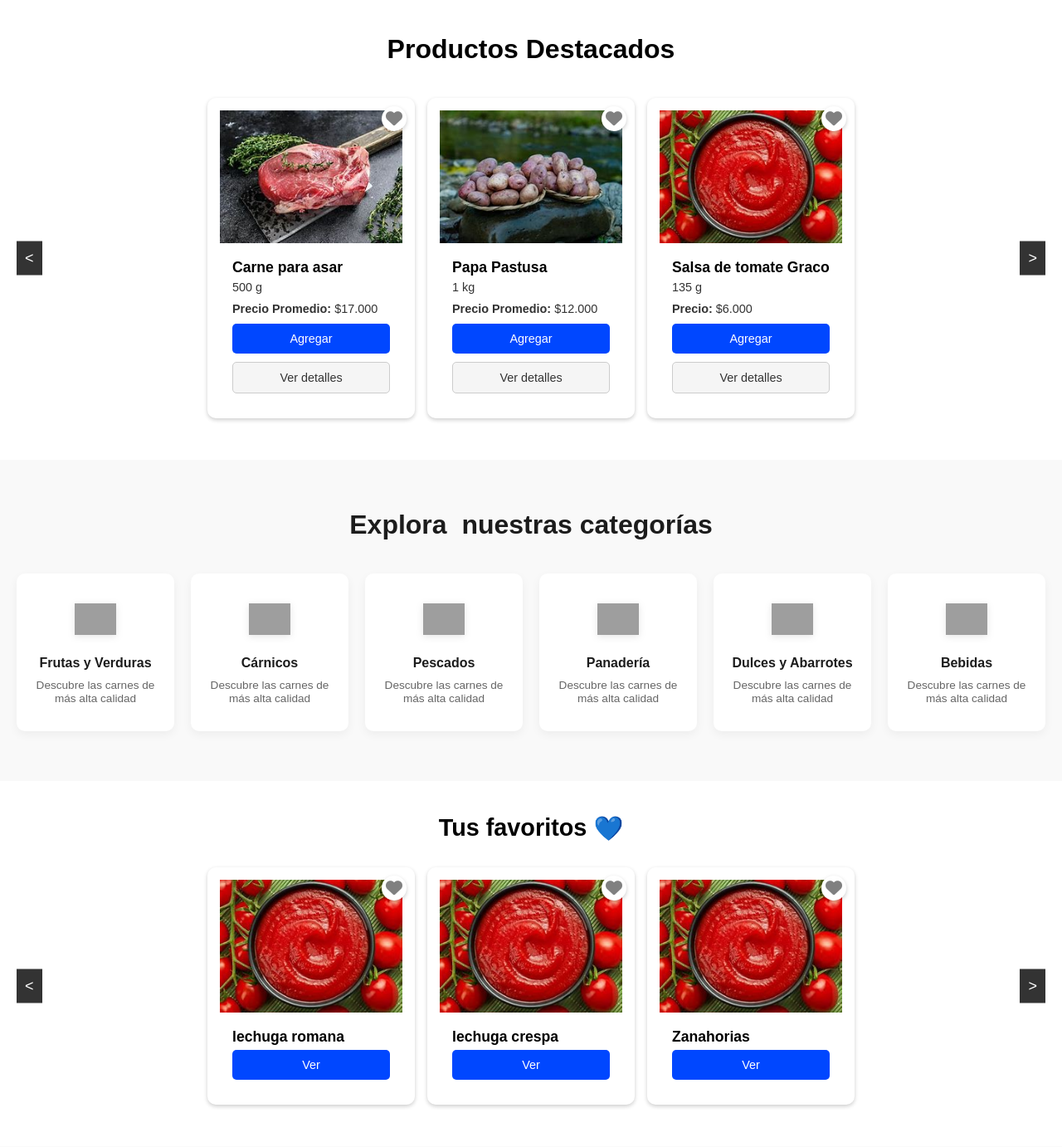
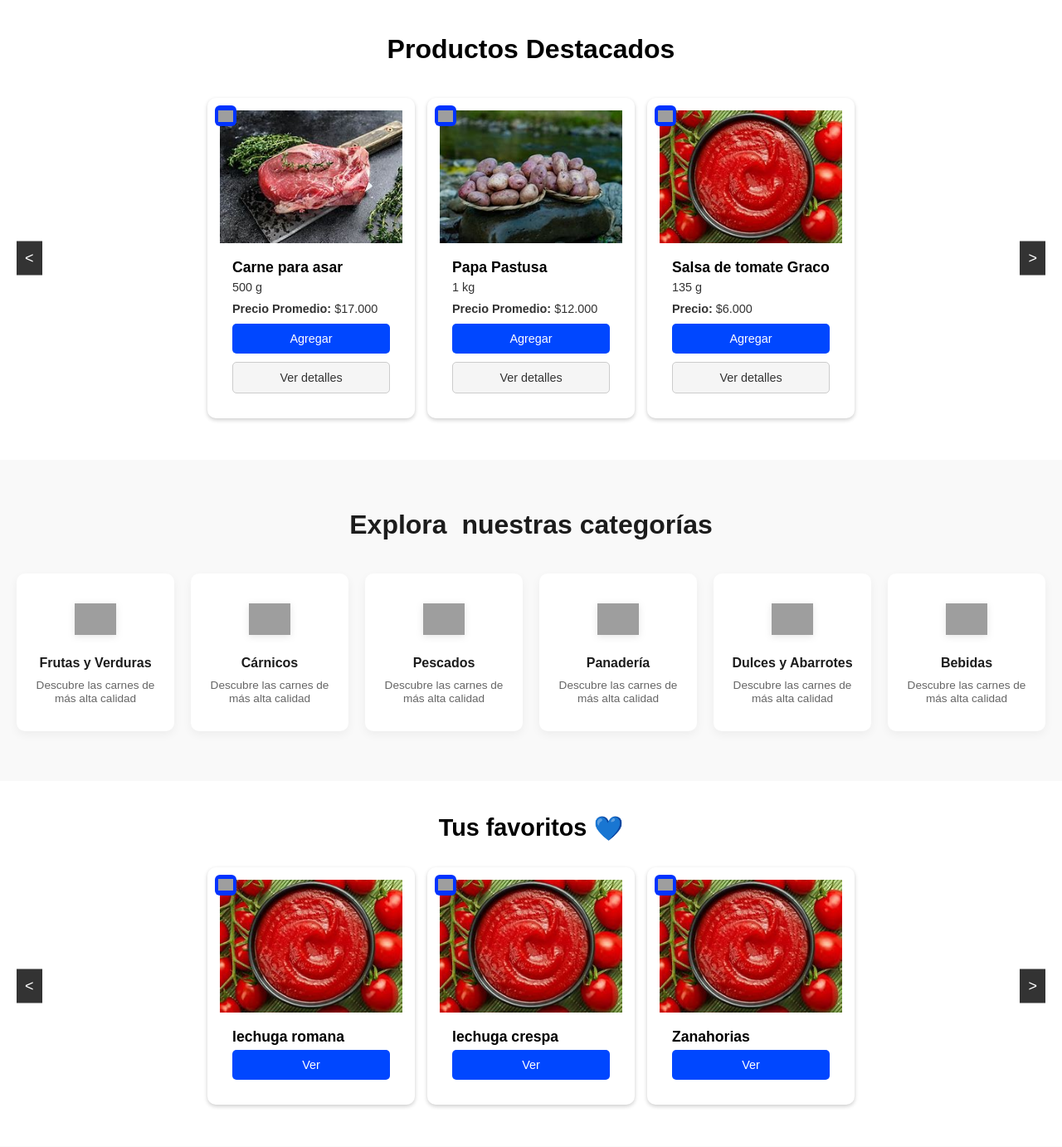
Before and after one commit to SoliDeoGloria123/LuckasEnt_, a FastAPI app: page /page in a window 1280 px wide. Shown: the part 394-1776 px from the top of the page at 83% size. Run offline with FastAPI, Linux system fonts and the light colour scheme; grey boxes are pictures that could not be loaded.

Commit message:
the profile alerts have been modified and the icons of the hearts on the payment page have been changed.

```diff
--- a/trim_2/3.elb_nav/SRC/front_end/static/css/detalleproduct.css
+++ b/trim_2/3.elb_nav/SRC/front_end/static/css/detalleproduct.css
@@ -423,12 +423,11 @@ body {
   padding: 60px 80px 60px 80px;
   display: flex;
   flex-direction: row;
-  gap: 60px;
   align-items: center;
   justify-content: center;
   position: relative;
   overflow: hidden;
-  max-width: 800px;
+  max-width: 1026px;
   width: 100%;
   border-radius: 8px;
   box-shadow: 0 4px 20px rgba(0, 0, 0, 0.15);
@@ -449,7 +448,6 @@ body {
   text-align: left;
   font-family: "Roboto-Bold", sans-serif;
   font-size: 40px;
-  line-height: 48px;
   font-weight: 700;
   position: relative;
   align-self: stretch;
--- a/trim_2/3.elb_nav/SRC/front_end/static/css/olvidacontra.css
+++ b/trim_2/3.elb_nav/SRC/front_end/static/css/olvidacontra.css
@@ -14,7 +14,7 @@ body {
     width: 550px;
     padding: 30px;
     background: white;
-    border-radius: 50px;
+    border-radius: 12px;
     box-shadow: 0 0 10px rgba(0, 0, 0, 0.1);
     text-align: center;
 }
--- a/trim_2/3.elb_nav/SRC/front_end/static/css/page.css
+++ b/trim_2/3.elb_nav/SRC/front_end/static/css/page.css
@@ -109,6 +109,7 @@
   .nav-menu a:hover {
     text-decoration: underline;
   }
+
   .menu-container {
     background: #ffffff;
     padding: 4px 48px;
@@ -152,6 +153,7 @@
   .menu-link:hover {
     color: #0033ff;
   }
+
   .hero {
     width: 100%;
     background-color: #ffffff;
@@ -268,8 +270,6 @@
     /* Ajusta para que entren solo 3 tarjetas */
   }
 
-
-
   .carousel::-webkit-scrollbar {
     display: none;
     /* oculta el scroll */
@@ -288,33 +288,6 @@
   .card:hover {
     transform: translateY(-5px);
   }
-
-  .favorite {
-    position: absolute;
-    top: 10px;
-    right: 10px;
-    background-color: white;
-    border-radius: 50%;
-    width: 30px;
-    height: 30px;
-    display: flex;
-    align-items: center;
-    justify-content: center;
-    font-size: 18px;
-    cursor: pointer;
-    box-shadow: 0 2px 5px rgba(0, 0, 0, 0.2);
-  }
-
-  .favorite i {
-    color: gray;
-    transition: color 0.3s;
-  }
-
-  .favorite.active i {
-    color: rgb(0, 0, 255);
-    /* Cuando se activa, el icono se pone rojo */
-  }
-
 
 
   .card img {
@@ -507,15 +480,34 @@
     right: 0;
   }
 
-  .favorite {
+ /* Botón de favoritos */
+.product-card__favorite-btn {
+  position: absolute;
+  top: 9px;
+  left: 9px;
+  width: 26px;
+  height: 25px;
+  background: #0033ff;
+  border-radius: 6px;
+  border: none;
+  display: flex;
+  align-items: center;
+  justify-content: center;
   cursor: pointer;
-    font-size: 20px;
-    color: gray;
 }
 
-  .favorite.active {
-    color: red;
-    /* Cambia el color cuando está activo */
+.product-card__favorite-btn::after {
+  content: "";
+  width: 18px;
+  height: 18px;
+  background: url("https://i.ibb.co/vxCD1bnN/Vector-1.png") no-repeat center;
+  background-size: contain;
+}
+
+.product-card__favorite-btn:hover::after,
+.product-card__favorite-btn--active::after {
+  background: url("https://i.ibb.co/Zzr72p9L/Vector.png") no-repeat center;
+  background-size: contain;
 }
 
 
--- a/trim_2/3.elb_nav/SRC/front_end/static/css/registrostile.css
+++ b/trim_2/3.elb_nav/SRC/front_end/static/css/registrostile.css
@@ -16,7 +16,7 @@ body {
     padding: 20px;
     background-color: white;
     box-shadow: 0px 4px 10px rgba(0, 0, 0, 0.1);
-    border-radius: 10px;
+    border-radius: 12px;
     text-align: center;
     position: relative;
 }
--- a/trim_2/3.elb_nav/SRC/front_end/static/js/carousel2.js
+++ b/trim_2/3.elb_nav/SRC/front_end/static/js/carousel2.js
@@ -96,3 +96,16 @@ document.addEventListener("DOMContentLoaded", function () {
         });
     });
 });
+
+  // ===== FAVORITOS Y MENSAJES =====
+  // Manejo de botones de favoritos
+  const favoriteBorders = document.querySelectorAll(".product-card__favorite-btn")
+
+  favoriteBorders.forEach((favoriteBorder) => {
+    favoriteBorder.addEventListener("click", function () {
+      this.classList.toggle("liked")
+      if (this.classList.contains("liked")) {
+        showMessage("Se guardó satisfactoriamente este producto")
+      }
+    })
+  })
--- a/trim_2/3.elb_nav/SRC/front_end/templates/Mi_Cuenta.html
+++ b/trim_2/3.elb_nav/SRC/front_end/templates/Mi_Cuenta.html
@@ -13,7 +13,7 @@
 <body>
     <!-- Barra de navegación -->
     <div class="top-bar">
-        <img class="logo" src="rectangle-41370.png" alt="Logo" />
+        <img class="logo" src="https://images.unsplash.com/photo-1612368871329-946fd8ddbb89?q=80&w=1287&auto=format&fit=crop&ixlib=rb-4.0.3&ixid=M3wxMjA3fDB8MHxwaG90by1wYWdlfHx8fGVufDB8fHx8fA%3D%3D" alt="Logo" />
         <div class="nav-title">Perfil</div>
         <div class="navigation">
             <a href="{{ url_for('page') }}" class="nav-link">Inicio</a>
@@ -63,7 +63,7 @@
             <!-- Sección de perfil -->
             <div class="profile-section">
                 <div class="profile-frame">
-                    <img class="profile-avatar" src="avatar0.png" alt="Avatar de Usuario">
+                    <img class="profile-avatar" src="https://images.unsplash.com/photo-1612368871329-946fd8ddbb89?q=80&w=1287&auto=format&fit=crop&ixlib=rb-4.0.3&ixid=M3wxMjA3fDB8MHxwaG90by1wYWdlfHx8fGVufDB8fHx8fA%3D%3D" alt="Avatar de Usuario">
                     <div class="profile-container">
                         <div class="profile-title">Hola Steeven!</div>
                         <div class="profile-selection">
--- a/trim_2/3.elb_nav/SRC/front_end/templates/detalleproduct.html
+++ b/trim_2/3.elb_nav/SRC/front_end/templates/detalleproduct.html
@@ -11,7 +11,7 @@
 
 <body>
     <div class="top-bar">
-        <img class="logo" src="rectangle-41370.png" alt="Logo" />
+        <img class="logo" src="https://images.unsplash.com/photo-1612368871329-946fd8ddbb89?q=80&w=1287&auto=format&fit=crop&ixlib=rb-4.0.3&ixid=M3wxMjA3fDB8MHxwaG90by1wYWdlfHx8fGVufDB8fHx8fA%3D%3D" alt="Logo" />
         <div class="nav-title">Exploración de Productos</div>
         <div class="navigation">
             <a href="{{ url_for('page') }}" class="nav-link">Inicio</a>
--- a/trim_2/3.elb_nav/SRC/front_end/templates/page.html
+++ b/trim_2/3.elb_nav/SRC/front_end/templates/page.html
@@ -79,7 +79,7 @@
             <div class="carousel">
                 <!-- Card 1 -->
                 <div class="card">
-                    <div class="favorite"><i class="fas fa-heart"></i></div>
+                     <button class="product-card__favorite-btn" aria-label="Añadir a favoritos"></button>
                     <img src="{{ url_for('static', path='img/OIP.jpg') }}" alt="Carne para asar">
                     <div class="card-content">
                         <h3>Carne para asar</h3>
@@ -94,7 +94,7 @@
 
                 <!-- Card 2 -->
                 <div class="card">
-                    <div class="favorite"><i class="fas fa-heart"></i></div>
+                    <button class="product-card__favorite-btn" aria-label="Añadir a favoritos"></button>
                     <img src="{{ url_for('static', path='img/OIP_1.jpg') }}" alt="Papa Pastusa">
                     <div class="card-content">
                         <h3>Papa Pastusa</h3>
@@ -110,7 +110,7 @@
 
                 <!-- Card 3 -->
                 <div class="card">
-                    <div class="favorite"><i class="fas fa-heart"></i></div>
+                    <button class="product-card__favorite-btn" aria-label="Añadir a favoritos"></button>
                     <img src="{{ url_for('static', path='img/OIP_2.jpg') }}" alt="Salsa de tomate Graco">
                     <div class="card-content">
                         <h3>Salsa de tomate Graco</h3>
@@ -124,7 +124,7 @@
                 </div>
                 <!-- Card 4 -->
                 <div class="card">
-                    <div class="favorite"><i class="fas fa-heart"></i></div>
+                    <button class="product-card__favorite-btn" aria-label="Añadir a favoritos"></button>
                     <img src="{{ url_for('static', path='img/OIP_2.jpg') }}" alt="Salsa de tomate Graco">
                     <div class="card-content">
                         <h3>Salsa de tomate Graco</h3>
@@ -138,7 +138,7 @@
                 </div>
                 <!-- Card 5  -->
                 <div class="card">
-                    <div class="favorite"><i class="fas fa-heart"></i></div>
+                    <button class="product-card__favorite-btn" aria-label="Añadir a favoritos"></button>
                     <img src="{{ url_for('static', path='img/OIP_2.jpg') }}" alt="Salsa de tomate Graco">
                     <div class="card-content">
                         <h3>Salsa de tomate Graco</h3>
@@ -152,7 +152,7 @@
                 </div>
                 <!-- Card 6 -->
                 <div class="card">
-                    <div class="favorite"><i class="fas fa-heart"></i></div>
+                    <button class="product-card__favorite-btn" aria-label="Añadir a favoritos"></button>
                     <img src="{{ url_for('static', path='img/OIP_2.jpg') }}" alt="Salsa de tomate Graco">
                     <div class="card-content">
                         <h3>Salsa de tomate Graco</h3>
@@ -166,8 +166,7 @@
                 </div>
                 <!-- Card 7 -->
                 <div class="card">
-                    <div class="favorite"><i class="fas fa-heart"></i></div>
-
+                    <button class="product-card__favorite-btn" aria-label="Añadir a favoritos"></button>
                     <img src="{{ url_for('static', path='img/OIP_2.jpg') }}" alt="Salsa de tomate Graco">
                     <div class="card-content">
                         <h3>Salsa de tomate Graco</h3>
@@ -257,8 +256,7 @@
             <div class="carousel">
                 <!-- Producto 1 -->
                 <div class="card">
-                    <div class="favorite"><i class="fas fa-heart"></i></div>
-
+                    <button class="product-card__favorite-btn" aria-label="Añadir a favoritos"></button>
                     <img src="{{ url_for('static', path='img/OIP_2.jpg') }}" alt="Salsa de tomate Graco">
                     <div class="card-content">
                         <h3 aling center>lechuga romana</h3>
@@ -269,8 +267,7 @@
                 </div>
                 <!-- Producto 2 -->
                 <div class="card">
-                    <div class="favorite"><i class="fas fa-heart"></i></div>
-
+                    <button class="product-card__favorite-btn" aria-label="Añadir a favoritos"></button>
                     <img src="{{ url_for('static', path='img/OIP_2.jpg') }}" alt="Salsa de tomate Graco">
                     <div class="card-content">
                         <h3 aling center>lechuga crespa</h3>
@@ -282,8 +279,7 @@
 
                 <!-- Producto 3 -->
                 <div class="card">
-                    <div class="favorite"><i class="fas fa-heart"></i></div>
-
+                    <button class="product-card__favorite-btn" aria-label="Añadir a favoritos"></button>
                     <img src="{{ url_for('static', path='img/OIP_2.jpg') }}" alt="Salsa de tomate Graco">
                     <div class="card-content">
                         <h3 aling center>Zanahorias</h3>
@@ -295,8 +291,7 @@
 
                 <!-- Producto 4 -->
                 <div class="card">
-                    <div class="favorite"><i class="fas fa-heart"></i></div>
-
+                    <button class="product-card__favorite-btn" aria-label="Añadir a favoritos"></button>
                     <img src="{{ url_for('static', path='img/OIP_2.jpg') }}" alt="Salsa de tomate Graco">
                     <div class="card-content">
                         <h3 aling center>lechuga romana</h3>
@@ -307,8 +302,7 @@
                 </div>
                 <!-- Producto 5 -->
                 <div class="card">
-                    <div class="favorite"><i class="fas fa-heart"></i></div>
-
+                    <button class="product-card__favorite-btn" aria-label="Añadir a favoritos"></button>
                     <img src="{{ url_for('static', path='img/OIP_2.jpg') }}" alt="Salsa de tomate Graco">
                     <div class="card-content">
                         <h3 aling center>lechuga romana</h3>
@@ -320,8 +314,7 @@
 
                 <!-- Producto 6 -->
                 <div class="card">
-                    <div class="favorite"><i class="fas fa-heart"></i></div>
-
+                    <button class="product-card__favorite-btn" aria-label="Añadir a favoritos"></button>
                     <img src="{{ url_for('static', path='img/OIP_2.jpg') }}" alt="Salsa de tomate Graco">
                     <div class="card-content">
                         <h3 aling center>lechuga romana</h3>
@@ -333,8 +326,7 @@
 
                 <!-- Producto 7 -->
                 <div class="card">
-                    <div class="favorite"><i class="fas fa-heart"></i></div>
-
+                    <button class="product-card__favorite-btn" aria-label="Añadir a favoritos"></button>
                     <img src="{{ url_for('static', path='img/OIP_2.jpg') }}" alt="Salsa de tomate Graco">
                     <div class="card-content">
                         <h3 aling center>lechuga romana</h3>
@@ -401,6 +393,7 @@
     </section>
 
     <script src="{{ url_for('static', path='js/carousel2.js') }}"></script>
+
 </body>
 <footer>
     <div class="footer">
--- a/trim_2/3.elb_nav/SRC/front_end/templates/productoprecio.html
+++ b/trim_2/3.elb_nav/SRC/front_end/templates/productoprecio.html
@@ -48,7 +48,7 @@
 
   <div class="producto-detalle">
     <div class="producto-img">
-      <img src="tufoto.jpg" alt="Arándanos Pack 120g">
+      <img src="https://images.unsplash.com/photo-1548692972-dd5753b37b9f?q=80&w=1287&auto=format&fit=crop&ixlib=rb-4.0.3" alt="Arándanos Pack 120g">
       <div class="favorito">
         <i class="icon-heart"></i>
       </div>
--- a/trim_2/3.elb_nav/SRC/front_end/templates/productoreseña.html
+++ b/trim_2/3.elb_nav/SRC/front_end/templates/productoreseña.html
@@ -48,7 +48,7 @@
 
     <div class="producto-detalle">
         <div class="producto-img">
-            <img src="img/descarga (1).jpg" alt="Arándanos Pack 120g">
+            <img src="https://images.unsplash.com/photo-1548692972-dd5753b37b9f?q=80&w=1287&auto=format&fit=crop&ixlib=rb-4.0.3" alt="Arándanos Pack 120g">
             <div class="favorito">
                 <i class="icon-heart"></i>
             </div>
--- a/trim_2/3.elb_nav/SRC/front_end/templates/productoubica.html
+++ b/trim_2/3.elb_nav/SRC/front_end/templates/productoubica.html
@@ -47,7 +47,7 @@
     <script src="https://kit.fontawesome.com/a076d05399.js" crossorigin="anonymous"></script>
     <div class="producto-detalle">
         <div class="producto-img">
-          <img src="tufoto.jpg" alt="Arándanos Pack 120g">
+          <img src="https://images.unsplash.com/photo-1548692972-dd5753b37b9f?q=80&w=1287&auto=format&fit=crop&ixlib=rb-4.0.3" alt="Arándanos Pack 120g">
           <div class="favorito">
             <i class="icon-heart"></i>
           </div>
```
Also changed, not shown: trim_2/3.elb_nav/SRC/front_end/static/css/mi_informacion.css (+74 -67 lines), trim_2/3.elb_nav/SRC/front_end/templates/categorias.html (+6 -6 lines), trim_2/3.elb_nav/SRC/front_end/templates/mi_informacion.html (+13 -8 lines). Lines whose indentation alone changed are shown as unchanged.
